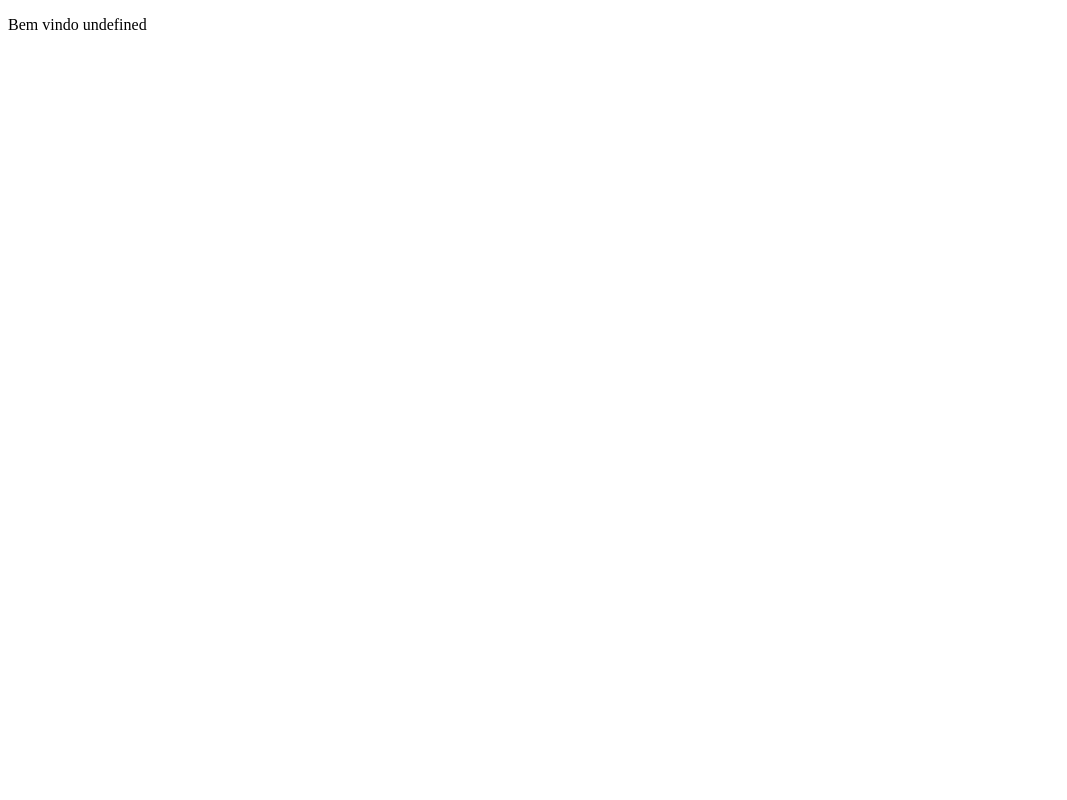
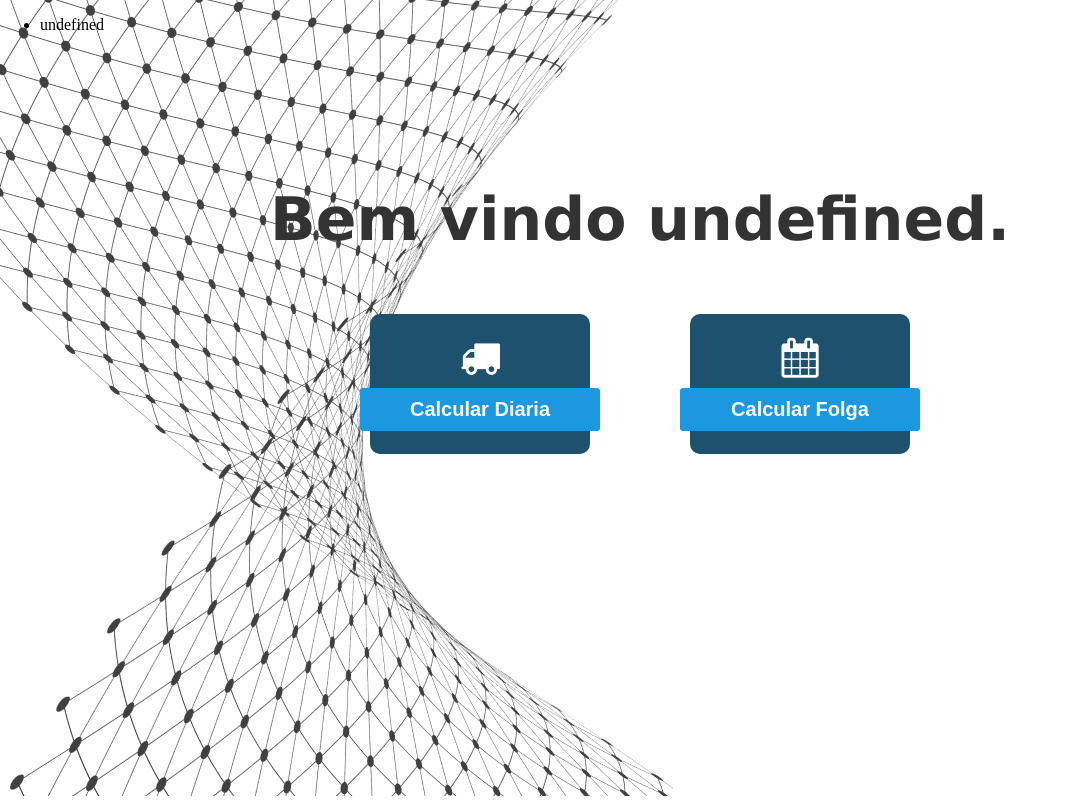
Before and after one commit to isaquelopes047/loginJS, a plain HTML site: page logado.html in a window 1280 px wide. Shown: the whole page, without its empty margins (0-1067 px from the left). Drawn offline with Linux system fonts and the light colour scheme.

Commit message:
atualização

```diff
--- a/JS/logado.js
+++ b/JS/logado.js
@@ -1,4 +1,7 @@
+
+let nameLogado = document.querySelector('.nameUser');
+nameLogado.textContent = `${localStorage.nome}`
 
 let bemVindo = document.querySelector('.bemVindo');
 
-bemVindo.textContent = `Bem vindo ${localStorage.nome}`;
+bemVindo.textContent = `Bem vindo ${localStorage.nome}.`;
--- a/logado.html
+++ b/logado.html
@@ -4,10 +4,36 @@
     <meta charset="UTF-8">
     <meta http-equiv="X-UA-Compatible" content="IE=edge">
     <meta name="viewport" content="width=device-width, initial-scale=1.0">
-    <title>Document</title>
+    <link rel="stylesheet" href="./style/homePage.css">
+
+    <!-- Font Awesome -->
+    <link rel="stylesheet" href="https://cdnjs.cloudflare.com/ajax/libs/font-awesome/4.7.0/css/font-awesome.min.css">
+
+    <title>Home</title>
 </head>
 <body>
+
+    <header>
+        <nav>
+            <ul>
+                <li class="nameUser"></li>
+            </ul>
+        </nav>
+    </header>
+
     <p class="bemVindo"></p>
+
+    <div class="container_produtos_all">
+        <div class="container_produtos">
+            <i class="fa fa-truck" aria-hidden="true"></i>
+            <p>Calcular Diaria</p>
+        </div>
+
+        <div class="container_produtos">
+            <i class="fa fa-calendar" aria-hidden="true"></i>
+            <p>Calcular Folga</p>
+        </div>
+    </div>
 
     <script src="./JS/logado.js"></script>
 </body>
--- /dev/null
+++ b/style/homePage.css
@@ -0,0 +1,63 @@
+body{
+    padding: 0;
+    margin: 0;
+    background-image: url('../IMG/backOne.png');
+    background-repeat: no-repeat;
+}
+
+.bemVindo{
+    width: 100%;
+    height: auto;
+    text-align: center;
+    font-size: 60px;
+    font-family: 'Lucida Sans', 'Lucida Sans Regular', 'Lucida Grande', 'Lucida Sans Unicode', Geneva, Verdana, sans-serif;
+    font-weight: 900;
+    color: #333;
+    margin-top: 150px;
+}
+
+.container_produtos_all{
+    width: 100%;
+    height: auto;
+    display: flex;
+    justify-content: center;
+    align-items: center;
+    flex-direction: row;
+}
+
+.container_produtos{
+    display: flex;
+    justify-content: center;
+    align-items: center;
+    flex-direction: column;
+    width: 220px;
+    height: 140px;
+    background-color: #1e516e;
+    margin: 0px 50px;
+    border-radius: 10px;
+    transition: 0.4s;
+}
+.container_produtos:hover{
+    background-color: #67a8cd;
+    transition: 0.4s;
+}
+.container_produtos i{
+    font-size: 40px;
+    color: rgb(255, 255, 255);
+    margin-top: 20px;
+}
+.container_produtos p{
+    width: 100%;
+    height: auto;
+    background-color: #1B98E0;
+    border-radius:  3px;
+    padding: 10px;
+    text-align: center;
+    font-size: 20px;
+    color: rgb(255, 255, 255);
+    font-family: sans-serif;
+    font-weight: 600;
+    margin-top:10px;
+}
+
+/* NAV */
--- a/style.css
+++ b/style/style.css
@@ -51,7 +51,6 @@ body{
 }
 
 /* alert */
-
 .container_alert{
     width: 100%;
     height: 70px;
```
Also changed, not shown: index.html (+1 -1 lines), IMG/backOne.png (added).
